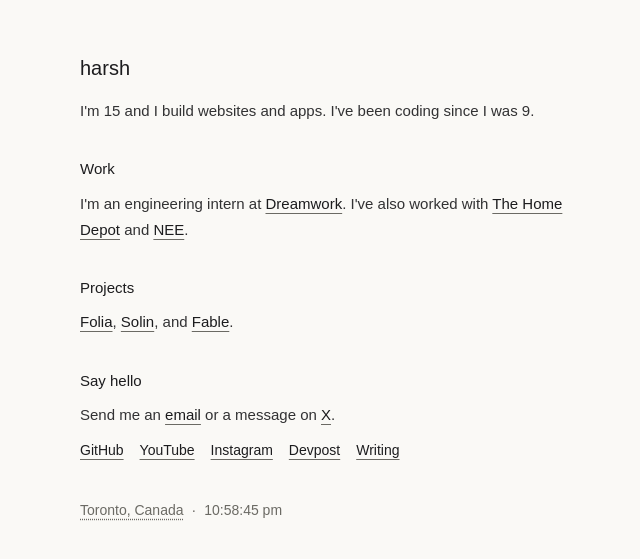
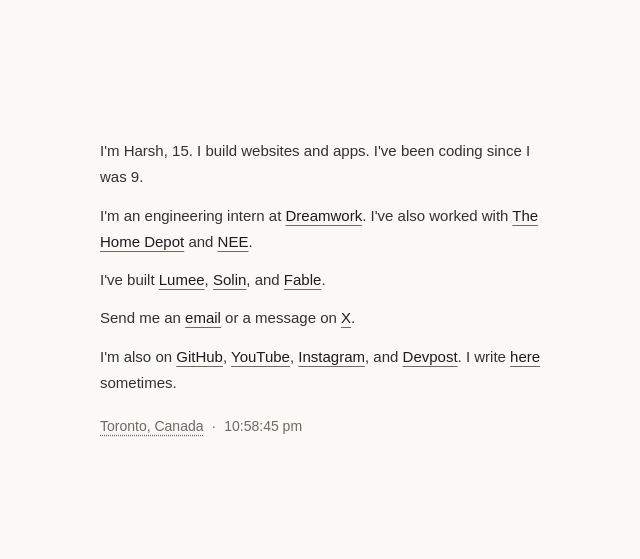
Before and after one commit to GreenKeewi/bio, a Next.js app: page / in a window 1280 px wide. Shown: the part 113-672 px from the top of the page, without its empty margins (312-952 px from the left). Built offline with nearby package versions, Linux system fonts and the light colour scheme; no server answers.

Commit message:
Replace Folia with Lumee and condense the bio into short paragraphs

```diff
--- a/app/page.tsx
+++ b/app/page.tsx
@@ -8,48 +8,39 @@
 
 export default function Home() {
   return (
-    <main className="mx-auto flex min-h-dvh w-full max-w-[560px] flex-col justify-center px-6 py-16 sm:px-8">
-      <header>
-        <h1 className="text-xl font-medium text-[var(--ink)]">harsh</h1>
-        <p className="mt-4">
-          I&apos;m 15 and I build websites and apps. I&apos;ve been coding since I was 9.
+    <main className="mx-auto flex min-h-dvh w-full max-w-[520px] flex-col justify-center px-6 py-12 sm:px-8">
+      <h1 className="sr-only">Harsh</h1>
+      <div className="space-y-3">
+        <p>
+          I&apos;m Harsh, 15. I build websites and apps. I&apos;ve been coding since I was 9.
         </p>
-      </header>
 
-      <section className="mt-8" aria-labelledby="work-heading">
-        <h2 id="work-heading" className="font-medium text-[var(--ink)]">Work</h2>
-        <p className="mt-2">
+        <p>
           I&apos;m an engineering intern at <InlineLink href="https://x.com/dreamworkhq">Dreamwork</InlineLink>.
           I&apos;ve also worked with <InlineLink href="https://x.com/HomeDepot">The Home Depot</InlineLink> and{" "}
           <InlineLink href="https://x.com/NEEIOnline">NEE</InlineLink>.
         </p>
-      </section>
 
-      <section className="mt-8" aria-labelledby="projects-heading">
-        <h2 id="projects-heading" className="font-medium text-[var(--ink)]">Projects</h2>
-        <p className="mt-2">
-          <InlineLink href="https://folia-notes.vercel.app/">Folia</InlineLink>,{" "}
+        <p>
+          I&apos;ve built <InlineLink href="https://lumee.harshs.dev">Lumee</InlineLink>,{" "}
           <InlineLink href="https://heysolin.com">Solin</InlineLink>, and{" "}
           <InlineLink href="https://usefable.ca">Fable</InlineLink>.
         </p>
-      </section>
 
-      <section className="mt-8" aria-labelledby="contact-heading">
-        <h2 id="contact-heading" className="font-medium text-[var(--ink)]">Say hello</h2>
-        <p className="mt-2">
+        <p>
           Send me an <InlineLink href="mailto:harshithseeta@gmail.com">email</InlineLink> or a message on{" "}
           <InlineLink href="https://x.com/harshTalksAI">X</InlineLink>.
         </p>
-        <nav aria-label="More about me" className="mt-3 flex flex-wrap gap-x-4 gap-y-2 text-sm">
-          <InlineLink href="https://github.com/GreenKeewi">GitHub</InlineLink>
-          <InlineLink href="https://www.youtube.com/channel/UCUSQ134t1G9XRf3x9oY-1wQ">YouTube</InlineLink>
-          <InlineLink href="https://www.instagram.com/harshtalksai/">Instagram</InlineLink>
-          <InlineLink href="https://devpost.com/GreenKeewi">Devpost</InlineLink>
-          <InlineLink href="/blog">Writing</InlineLink>
-        </nav>
-      </section>
+        <p>
+          I&apos;m also on <InlineLink href="https://github.com/GreenKeewi">GitHub</InlineLink>,{" "}
+          <InlineLink href="https://www.youtube.com/channel/UCUSQ134t1G9XRf3x9oY-1wQ">YouTube</InlineLink>,{" "}
+          <InlineLink href="https://www.instagram.com/harshtalksai/">Instagram</InlineLink>, and{" "}
+          <InlineLink href="https://devpost.com/GreenKeewi">Devpost</InlineLink>. I write{" "}
+          <InlineLink href="/blog">here</InlineLink> sometimes.
+        </p>
+      </div>
 
-      <footer className="mt-10 flex flex-wrap gap-x-2 text-sm text-[var(--ink-soft)]">
+      <footer className="mt-5 flex flex-wrap gap-x-2 text-sm text-[var(--ink-soft)]">
         <span><RippleWord>Toronto, Canada</RippleWord></span>
         <span aria-hidden="true">·</span>
         <LiveClock />
```
